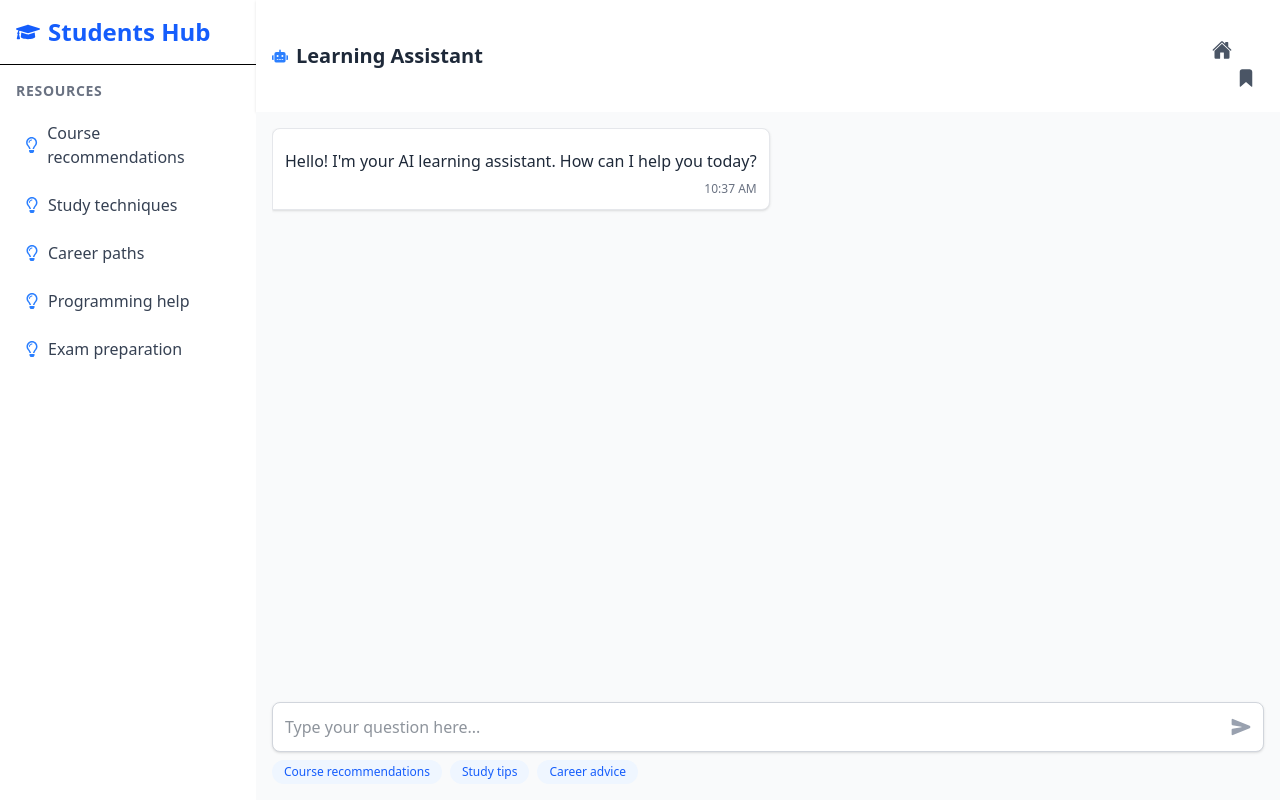
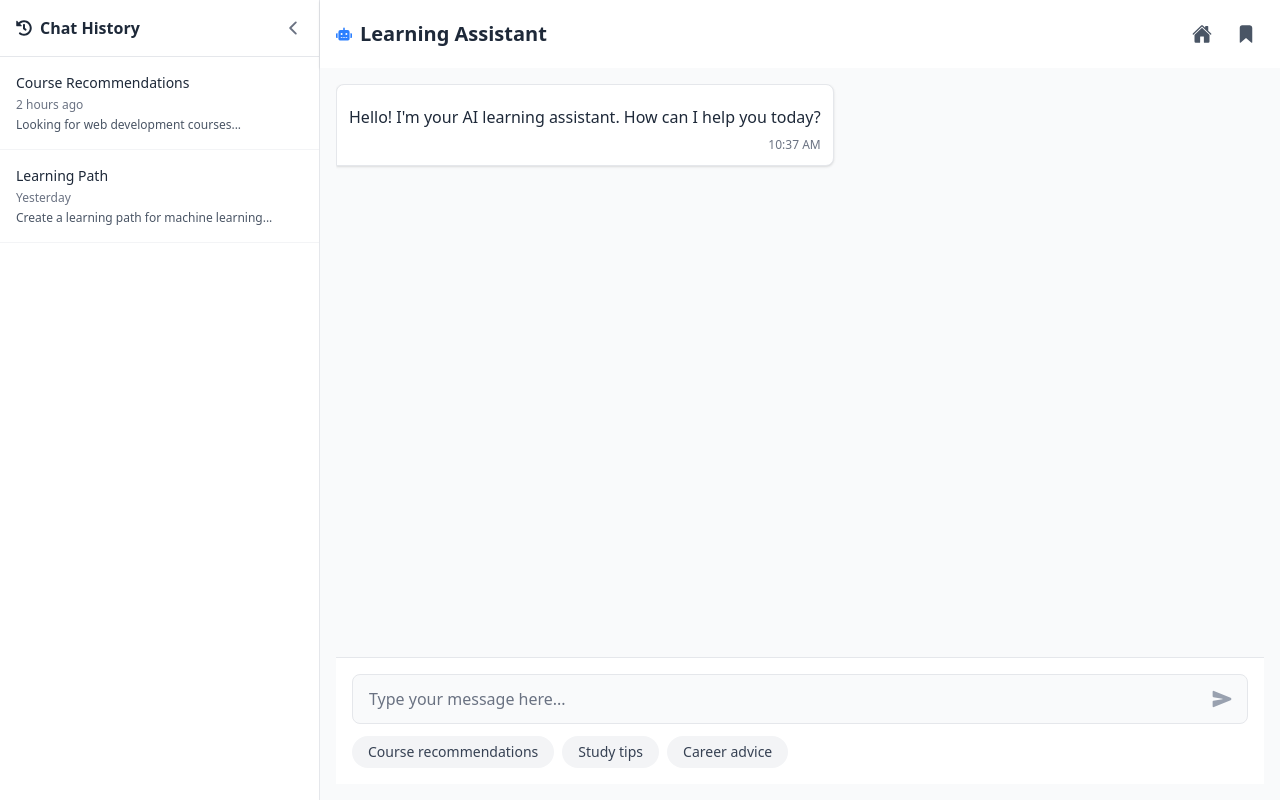
Before and after one commit to Pranay-Dommati/thestudent, a React (Vite) app in the folder frontend/: page /chat in a window 1280 px wide. Built offline with nearby package versions, Linux system fonts and the light colour scheme.

Commit message:
enhancing chatbotpage

```diff
--- a/frontend/src/components/Chatbot/ChatbotPage.jsx
+++ b/frontend/src/components/Chatbot/ChatbotPage.jsx
@@ -1,7 +1,7 @@
 import React, { useState, useEffect, useRef } from "react";
-import { Link, useSearchParams, useNavigate } from "react-router-dom"; // Add these imports
-import { IoSend, IoHome, IoBookmark, IoMenu } from "react-icons/io5";
-import { FaGraduationCap, FaRegLightbulb, FaRobot } from "react-icons/fa";
+import { Link, useSearchParams, useNavigate } from "react-router-dom";
+import { IoSend, IoHome, IoBookmark, IoMenu, IoChevronBack } from "react-icons/io5";
+import { FaGraduationCap, FaRegLightbulb, FaRobot, FaHistory } from "react-icons/fa";
 import { BiLoaderAlt } from "react-icons/bi";
 import ReactMarkdown from 'react-markdown';
 
@@ -23,6 +23,21 @@ const ChatbotPage = () => {
   const [apiError, setApiError] = useState(null);
   const messagesEndRef = useRef(null);
   const initialQueryProcessed = useRef(false);
+  const [isSidebarOpen, setIsSidebarOpen] = useState(true);
+  const [chatSessions, setChatSessions] = useState([
+    {
+      id: 1,
+      title: "Course Recommendations",
+      timestamp: "2 hours ago",
+      preview: "Looking for web development courses..."
+    },
+    {
+      id: 2,
+      title: "Learning Path",
+      timestamp: "Yesterday",
+      preview: "Create a learning path for machine learning..."
+    }
+  ]);
 
   // WARNING: This is not secure for production. API keys should be handled by a backend.
   const GEMINI_API_KEY = "AIzaSyCeEzuEj-HkFd5UcabGy28bULZjnsYy9Ek";
@@ -179,54 +194,54 @@ const ChatbotPage = () => {
 
   return (
     <div className="h-screen flex bg-gray-50">
-      {/* Sidebar */}
-      <div className="hidden md:flex w-64 flex-col bg-white shadow-md">
-        <div className="p-4 border-b">
-          <Link to="/" className="text-2xl font-bold text-blue-600 flex items-center">
-            <FaGraduationCap className="mr-2" />
-            Students Hub
-          </Link>
+      {/* Collapsible Chat History Sidebar */}
+      <div className={`${isSidebarOpen ? 'w-80' : 'w-0'} transition-all duration-300 bg-white border-r border-gray-200 flex flex-col overflow-hidden`}>
+        <div className="p-4 border-b border-gray-200 flex items-center justify-between">
+          <h2 className="font-semibold text-gray-800 flex items-center">
+            <FaHistory className="mr-2" />
+            Chat History
+          </h2>
+          <button
+            onClick={() => setIsSidebarOpen(false)}
+            className="text-gray-500 hover:text-gray-700"
+          >
+            <IoChevronBack size={20} />
+          </button>
         </div>
-        <div className="flex-1 overflow-y-auto p-4">
-          <h3 className="text-sm font-semibold text-gray-500 uppercase tracking-wider mb-3">Resources</h3>
-          <ul>
-            {suggestionTopics.map((topic, index) => (
-              <li key={index} className="mb-2">
+        <div className="flex-1 overflow-y-auto">
+          {chatSessions.map((session) => (
             <button
-                  onClick={() => handleSuggestion(topic)}
-                  className="w-full text-left p-2 hover:bg-blue-50 rounded-md text-gray-700 flex items-center"
+              key={session.id}
+              className="w-full text-left p-4 hover:bg-gray-50 border-b border-gray-100 transition-colors"
             >
-                  <FaRegLightbulb className="mr-2 text-blue-500" />
-                  {topic}
+              <div className="text-sm font-medium text-gray-800">{session.title}</div>
+              <div className="text-xs text-gray-500 mt-1">{session.timestamp}</div>
+              <div className="text-xs text-gray-600 mt-1 truncate">{session.preview}</div>
             </button>
-              </li>
           ))}
-          </ul>
         </div>
-        {/* GitHub repository link removed as requested */}
       </div>
 
-      {/* Main Content */}
+      {/* Main Chat Area */}
       <div className="flex-1 flex flex-col">
-        {/* Top Navbar */}
+        {/* Modified Top Navbar */}
         <nav className="bg-white shadow-sm p-4 flex justify-between items-center">
           <div className="flex items-center">
-            <button className="md:hidden mr-4 text-gray-600">
+            {!isSidebarOpen && (
+              <button
+                onClick={() => setIsSidebarOpen(true)}
+                className="mr-4 text-gray-600 hover:text-gray-800 transition-colors"
+              >
                 <IoMenu size={24} />
               </button>
-            <Link to="/" className="md:hidden text-xl font-bold text-blue-600 flex items-center">
-              <FaGraduationCap className="mr-2" />
-              Students Hub
-            </Link>
-            <div className="hidden md:flex items-center">
+            )}
+            <div className="flex items-center">
               <FaRobot className="text-blue-500 mr-2" />
-              <h2 className="text-xl font-semibold text-gray-800">
-                Learning Assistant
-              </h2>
+              <h2 className="text-xl font-semibold text-gray-800">Learning Assistant</h2>
             </div>
           </div>
-          <div>
-            <Link to="/" className="mr-2 text-gray-600 hover:text-blue-600 p-2 rounded-full hover:bg-blue-50">
+          <div className="flex items-center gap-2">
+            <Link to="/" className="text-gray-600 hover:text-blue-600 p-2 rounded-full hover:bg-blue-50">
               <IoHome size={20} />
             </Link>
             <button className="text-gray-600 hover:text-blue-600 p-2 rounded-full hover:bg-blue-50">
@@ -302,34 +317,42 @@ const ChatbotPage = () => {
             <div ref={messagesEndRef} />
           </div>
 
-          {/* Message Input */}
-          <div className="mt-auto">
-            <div className="bg-white border border-gray-300 rounded-lg flex items-center p-1 shadow-sm">
+          {/* Redesigned Message Input */}
+          <div className="p-4 bg-white border-t border-gray-200">
+            <div className="max-w-4xl mx-auto">
+              <div className="relative">
                 <input
                   type="text"
-                placeholder="Type your question here..."
-                className="flex-1 p-2 bg-transparent outline-none text-gray-800"
+                  placeholder="Type your message here..."
                   value={message}
                   onChange={(e) => setMessage(e.target.value)}
                   onKeyDown={(e) => e.key === "Enter" && !e.shiftKey && handleSendMessage()}
                   disabled={isLoading}
+                  className="w-full pl-4 pr-12 py-3 bg-gray-50 border border-gray-200 rounded-lg
+                          focus:outline-none focus:border-blue-500 focus:ring-1 focus:ring-blue-500
+                          text-gray-800 placeholder-gray-500"
                 />
                 <button
-                onClick={handleSendMessage}
+                  onClick={() => handleSendMessage()}
                   disabled={!message.trim() || isLoading}
-                className={`p-2 rounded-lg ${
-                  message.trim() && !isLoading ? "text-blue-600 hover:bg-blue-50" : "text-gray-400"
+                  className={`absolute right-2 top-1/2 -translate-y-1/2 p-2 rounded-md
+                          transition-colors ${
+                            message.trim() && !isLoading
+                              ? 'text-blue-600 hover:bg-blue-50'
+                              : 'text-gray-400'
                           }`}
                 >
                   <IoSend size={20} />
                 </button>
               </div>
-            <div className="flex flex-wrap gap-2 mt-2">
+
+              <div className="flex flex-wrap gap-2 mt-3">
                 {["Course recommendations", "Study tips", "Career advice"].map((suggestion, index) => (
                   <button
                     key={index}
                     onClick={() => handleSuggestion(suggestion)}
-                  className="text-xs bg-blue-50 text-blue-600 px-3 py-1 rounded-full hover:bg-blue-100 transition-colors"
+                    className="text-sm bg-gray-100 text-gray-700 px-4 py-1.5 rounded-full
+                            hover:bg-blue-50 hover:text-blue-600 transition-colors"
                   >
                     {suggestion}
                   </button>
@@ -339,6 +362,7 @@ const ChatbotPage = () => {
           </div>
         </div>
       </div>
+    </div>
   );
 };
 
```
Lines whose indentation alone changed are shown as unchanged.
